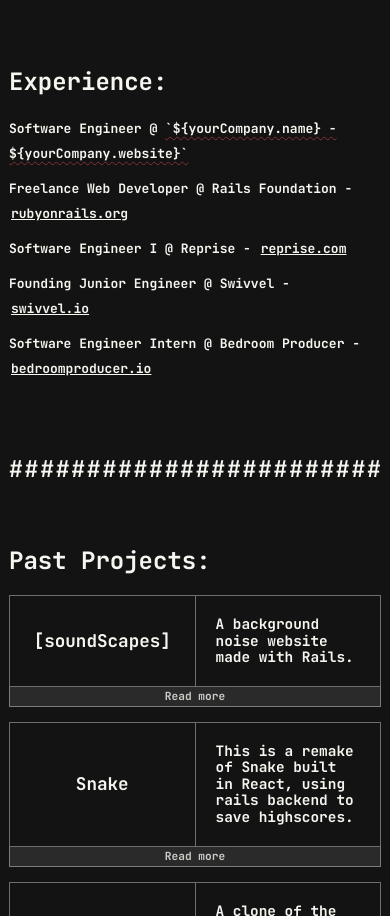
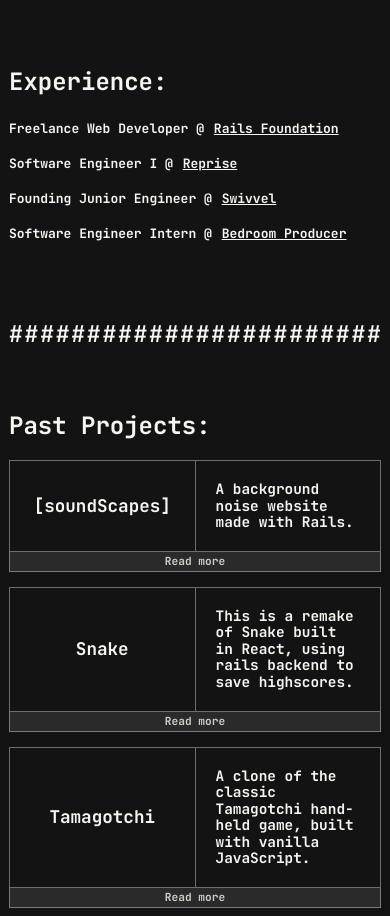
Before and after one commit to john-farina/web-resume, a React (Create React App) app: page / in a window 390 px wide. Shown: the part 1205-2121 px from the top of the page. Built offline with nearby package versions, Linux system fonts and the light colour scheme.

Commit message:
more mobile design updates

```diff
--- a/src/App/MainPage/cards/ExperienceCard/CompanyLink/CompanyLink.tsx
+++ b/src/App/MainPage/cards/ExperienceCard/CompanyLink/CompanyLink.tsx
@@ -6,9 +6,10 @@
     visibleLink: string;
     link: string;
     company: `bedroomProducer` | `swivvel` | `rails` | `reprise`;
+    isMobile: boolean;
 }
 
-const CompanyLink = ({ title, visibleLink, link, company }: Props) => {
+const CompanyLink = ({ title, visibleLink, link, company, isMobile }: Props) => {
     const [hoverOverBtn, setHoverOverBtn] = useState(false);
 
     let companyName;
@@ -27,9 +28,23 @@
 
     const atSignClass = hoverOverBtn ? `hovering` : ``;
 
-
     return (
         <li className="companyList">
+            {isMobile ? (
+                <p className="paragraph">
+                    {title} {" "} <span className={`atSign ${atSignClass} ${company}`}>@</span> {" "}
+                    <a
+                        className={`listLink ${company}`}
+                        onMouseEnter={() => setHoverOverBtn(true)}
+                        onMouseLeave={() => setHoverOverBtn(false)}
+                        target="_blank"
+                        rel="noreferrer"
+                        href={link}
+                    >
+                        {companyName}
+                    </a>
+                </p>
+            ) : (
                 <p className="paragraph">
                     {title} <span className={`atSign ${atSignClass} ${company}`}>@</span> {companyName} -{" "}
                     <a
@@ -43,8 +58,9 @@
                         {visibleLink}
                     </a>
                 </p>
+            )}
         </li>
-    )
+    );
 }
 
 export default CompanyLink;
--- a/src/App/MainPage/cards/ExperienceCard/ExperienceCard.tsx
+++ b/src/App/MainPage/cards/ExperienceCard/ExperienceCard.tsx
@@ -1,18 +1,33 @@
+import { useEffect, useState } from "react";
 import CardContainer from "../components/CardContainer";
 import CompanyLink from "./CompanyLink";
 import HoverList from "./HoverList";
 
 function ExperienceCard() {
+  const [isMobile, setIsMobile] = useState(window.innerWidth <= 700);
+
+  useEffect(() => {
+    const handleResize = () => {
+      setIsMobile(window.innerWidth <= 500);
+    };
+
+    window.addEventListener('resize', handleResize);
+    return () => window.removeEventListener('resize', handleResize);
+  }, []);
+
   return (
     <CardContainer title="Experience">
       <ul>
-        <HoverList position="Software Engineer" line="34" />
+        {!isMobile && (
+          <HoverList position="Software Engineer" line="34" />
+        )}
 
         <CompanyLink
           title="Freelance Web Developer"
           link="https://rubyonrails.org/world/2024"
           visibleLink="rubyonrails.org"
           company="rails"
+          isMobile={isMobile}
         />
 
         <CompanyLink
@@ -20,6 +35,7 @@
           link="https://www.reprise.com/"
           visibleLink="reprise.com"
           company="reprise"
+          isMobile={isMobile}
         />
 
         <CompanyLink
@@ -27,6 +43,7 @@
           link="https://www.linkedin.com/company/swivvel-hq/"
           visibleLink="swivvel.io"
           company="swivvel"
+          isMobile={isMobile}
         />
 
 
@@ -35,6 +52,7 @@
           link="https://bedroomproducer.io"
           visibleLink="bedroomproducer.io"
           company="bedroomProducer"
+          isMobile={isMobile}
         />
       </ul>
     </CardContainer>
```
Lines whose indentation alone changed are shown as unchanged.
